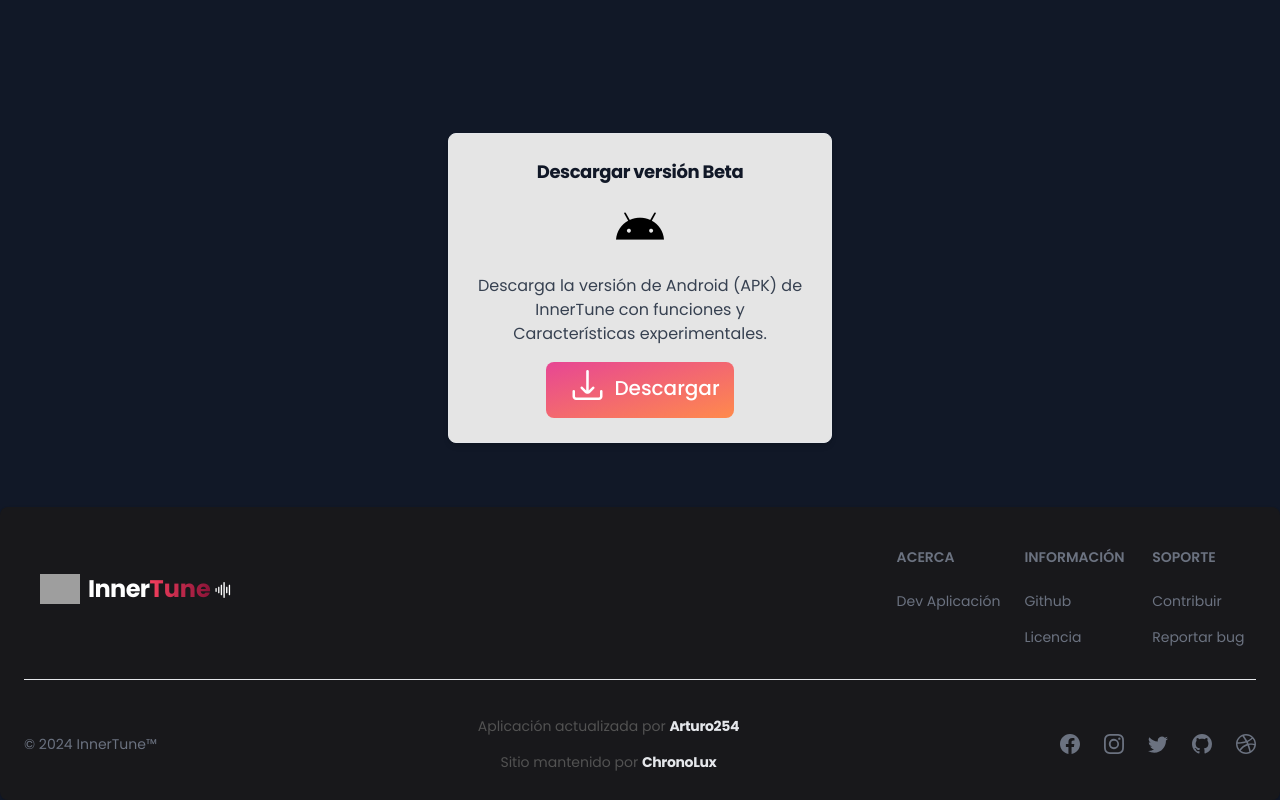
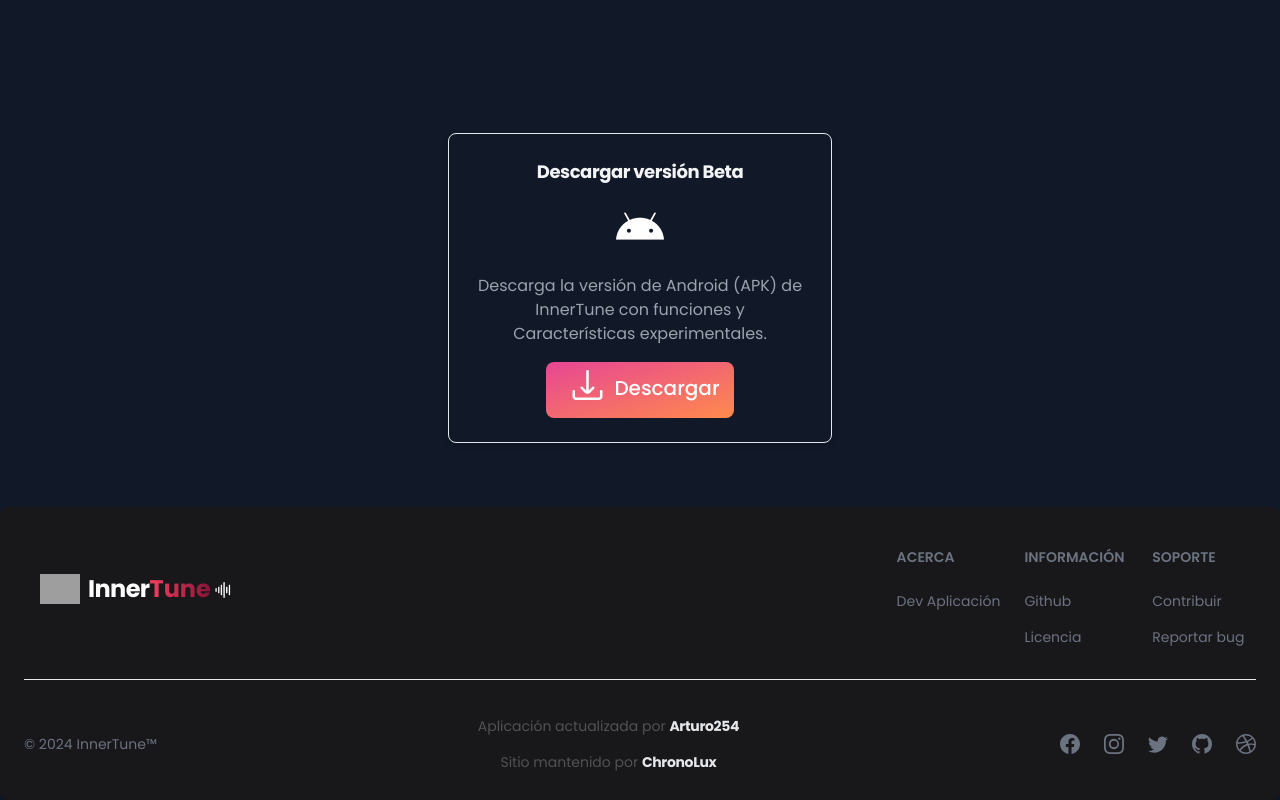
Before and after one commit to AkemiKami201/innerTune-Website, a React (Vite) app: page / in a window 1280 px wide. Shown: the part 5119-5919 px from the top of the page. Built offline with nearby package versions, Linux system fonts and the light colour scheme; grey boxes are pictures that could not be loaded.

Commit message:
color change > button vBeta

```diff
--- a/src/components/Download.jsx
+++ b/src/components/Download.jsx
@@ -34,14 +34,14 @@
 	        </div>
 
 	        <div className="flex flex-col items-center mt-6 p-16 lg:mt- ">
-	            <Card className="max-w-sm bg-neutral-200 text-center text-white hover:bg-gray-100">
-			      <h5 className="text-2xl font-bold text-lg tracking-tight text-gray-900 dark:text-gray">
+	            <Card className="card-button max-w-sm bg-neutral-200 text-center hover:bg-gray-800">
+			      <h5 className="text-2xl font-bold text-lg tracking-tight text-gray-100 dark:text-gray">
 			        Descargar versión Beta
 			      </h5>
-			      <div className="text-5xl text-black rounded-full">
+			      <div className="text-5xl text-white rounded-full">
 	                <i class="fi fi-brands-android"></i>
 	              </div>
-			      <p className="font-normal text-gray-700 dark:text-gray-400">
+			      <p className="font-normal text-gray-400 dark:text-gray-400">
 			        Descarga la versión de Android (APK) de InnerTune con funciones y Características experimentales.
 			      </p>
 			      <div className="flex flex-wrap gap-2 mx-auto">
```
